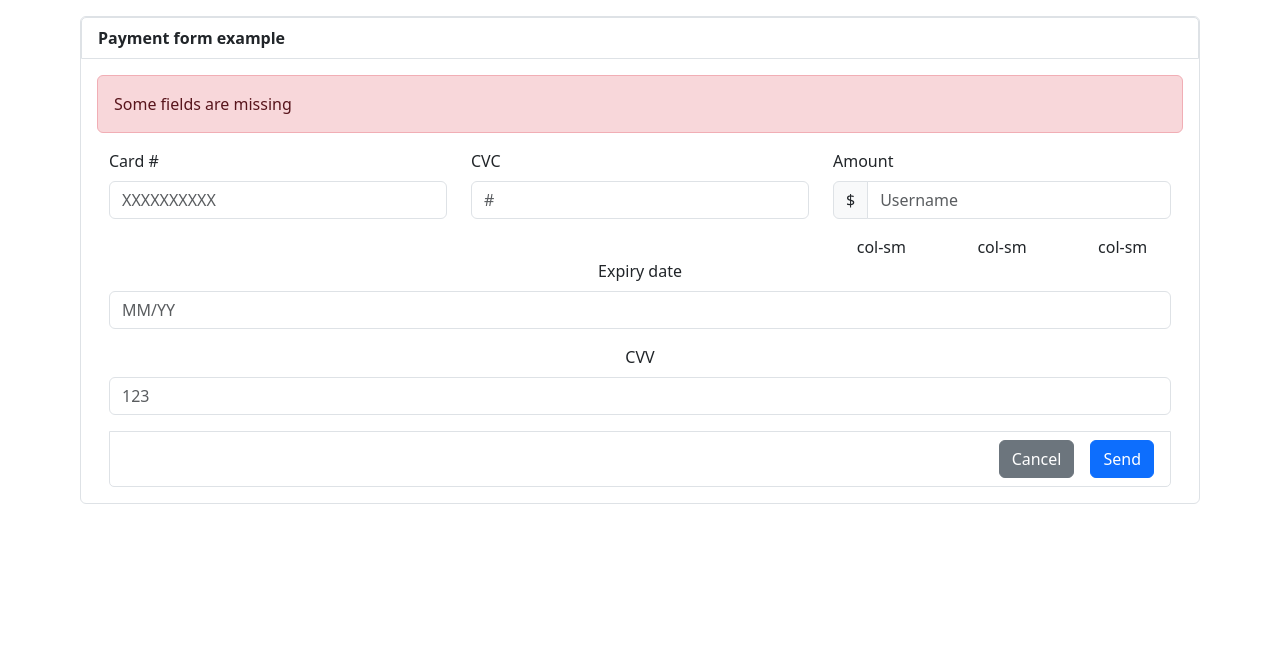
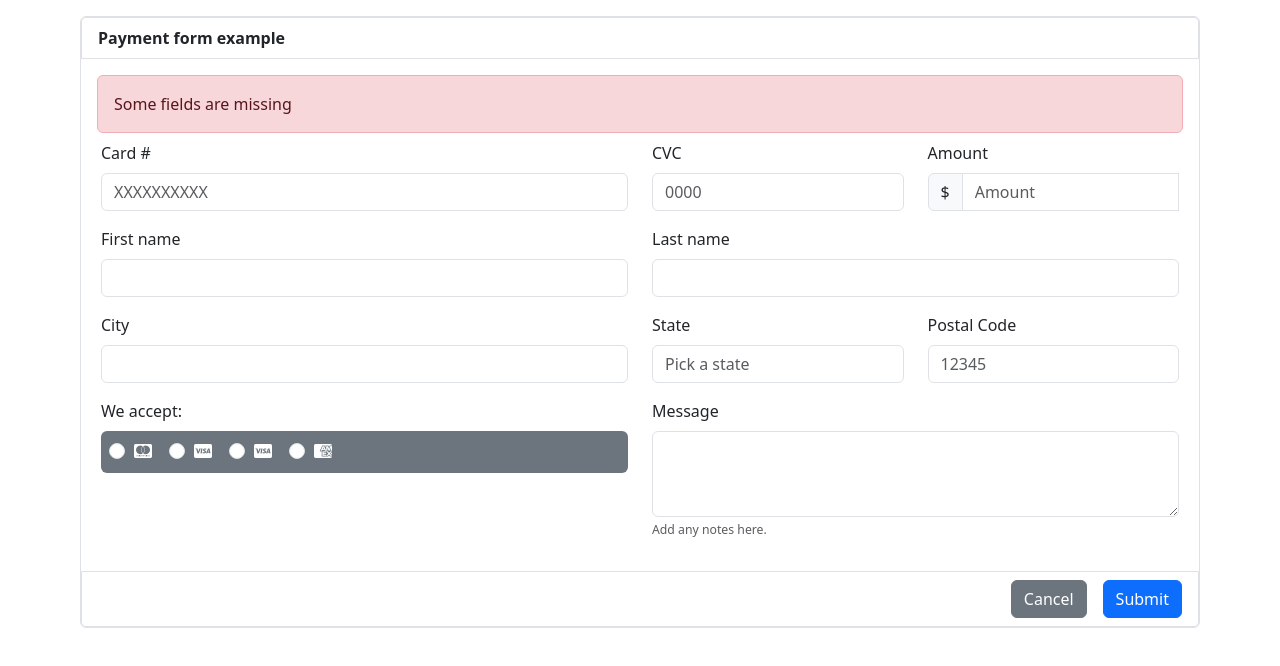
Before and after one commit to 4GeeksAcademy/-spain-fs-pt-139---Create-a-HTML5-form---Moises, a plain HTML site: page index.html in a window 1280 px wide. Drawn offline with nearby package versions, Linux system fonts and the light colour scheme.

Commit message:
finalizado

```diff
--- a/index.html
+++ b/index.html
@@ -7,68 +7,153 @@
     <title>Bootstrap demo</title>
     <link href="https://cdn.jsdelivr.net/npm/bootstrap@5.3.8/dist/css/bootstrap.min.css" rel="stylesheet"
         integrity="sha384-sRIl4kxILFvY47J16cr9ZwB07vP4J8+LH7qKQnuqkuIAvNWLzeN8tE5YBujZqJLB" crossorigin="anonymous">
+    <link rel="stylesheet" href="https://cdnjs.cloudflare.com/ajax/libs/font-awesome/7.0.1/css/all.min.css"
+        integrity="sha512-2SwdPD6INVrV/lHTZbO2nodKhrnDdJK9/kg2XD1r9uGqPo1cUbujc+IYdlYdEErWNu69gVcYgdxlmVmzTWnetw=="
+        crossorigin="anonymous" referrerpolicy="no-referrer" />
 </head>
 
 <body class="d-flex justify-content-center mt-3">
     <div class="card border mb-3 d-flex justify-content-center" style="width: 70rem;">
         <div class="card-header bg-transparent border"><strong>Payment form example</strong></div>
-        <div class="card-body">
-            <div class="alert alert-danger" role="alert">
+        <div class="card-body ">
+            <div class="alert alert-danger mb-4" role="alert">
                 Some fields are missing
             </div>
-            <form>
+
+            <form class="row g-3 needs validation" >
                 <div class="container text-center">
                     <div class="row">
-                        <div class="col-4">
+
+
+                        <div class="col-6">
                             <div class="mb-3">
                                 <label for="cardNumber" class="form-label d-flex justify-content-start">Card #</label>
-                                <input type="text" class="form-control" id="cardNumber" placeholder="XXXXXXXXXX">
+                                <input type="text" class="form-control" id="cardNumber" value="" required placeholder="XXXXXXXXXX">
+                            <div class="valid-feedback">
+                                    Looks good!
+                            </div>
+                                <div class="invalid-feedback">
+                                    Please enter a valid card number.
+                                </div>
                             </div>
                         </div>
-                        <div class="col-4">
+                        <div class="col-3">
                             <div class="mb-3">
                                 <label for="CVC" class="form-label d-flex justify-content-start">CVC</label>
-                                <input type="text" class="form-control" id="CVC" placeholder="#">
+                                <input type="text" class="form-control" id="CVC" value="" required placeholder="0000">
+                                <div class="valid-feedback">
+                                    Looks good!
+                                </div>
+                                <div class="invalid-feedback">
+                                    Please enter a valid CVC.
+                                </div>
                             </div>
                         </div>
-                        <div class="col-4">
+                        <div class="col-3">
                             <div class="mb-3">
-                                <label for="amount" class="form-label d-flex justify-content-start">
-                                    Amount
-                                </label>
+                                <label for="amount" class="form-label d-flex justify-content-start">Amount</label>
                                 <div class="input-group">
                                     <div class="input-group-text">$</div>
-                                    <input type="text" class="form-control" id="autoSizingInputGroup"
-                                        placeholder="Username">
+                                    <input type="number" class="form-control" id="autoSizingInputGroup" value="" required
+                                        placeholder="Amount">
+                                    <div class="valid-feedback">
+                                    Looks good!
                                 </div>
-                            </div>
-
-                            <div class="row">
-                                <div class="col-sm">col-sm
+                                <div class="invalid-feedback">
+                                    Please enter a valid amount.
                                 </div>
-                                <div class="col-sm">col-sm</div>
-                                <div class="col-sm">col-sm</div>
+                                </div>
                             </div>
                         </div>
 
-                        <div class="mb-3">
-                            <label for="expiryDate" class="form-label">Expiry date</label>
-                            <input type="text" class="form-control" id="expiryDate" placeholder="MM/YY">
+
+                        <div class="col-6">
+                            <div class="mb-3">
+                                <label for="cardNumber" class="form-label d-flex justify-content-start">First
+                                    name</label>
+                                <input type="text" class="form-control" id="First name" value="" required>
+                                <div class="valid-feedback">
+                                    Looks good!
+                                </div>
+                                <div class="invalid-feedback">
+                                    Please enter a valid first name.
+                                </div>
+                            </div>
                         </div>
-                        <div class="mb-3">
-                            <label for="cvv" class="form-label">CVV</label>
-                            <input type="text" class="form-control" id="cvv" placeholder="123">
+                        <div class="col-6">
+                            <div class="mb-3">
+                                <label for="cardNumber" class="form-label d-flex justify-content-start">Last
+                                    name</label>
+                                <input type="text" class="form-control" id="Last name" value="" required>
+                            </div>
                         </div>
-                    </div>
-                    <div class="card-footer bg-transparent border d-flex justify-content-end">
-                        <button class="btn btn-secondary ms-3" type="submit">Cancel</button>
-                        <button class="btn btn-primary ms-3" type="submit">Send</button>
+
+
+                        <div class="col-6">
+                            <div class="mb-3">
+                                <label for="expiryDate" class="form-label d-flex justify-content-start">City</label>
+                                <input type="text" class="form-control" id="expiryDate" value="" required>
+                            </div>
+                        </div>
+                        <div class="col-3">
+                            <div class="mb-3">
+                                <label for="cvv" class="form-label d-flex justify-content-start">State</label>
+                                <input type="text" class="form-control" id="cvv" value="" required placeholder="Pick a state">
+                            </div>
+                        </div>
+                        <div class="col-3">
+                            <div class="mb-3">
+                                <label for="cvv" class="form-label d-flex justify-content-start">Postal Code</label>
+                                <input type="text" class="form-control" id="cvv" value="" required placeholder="12345">
+                            </div>
+                        </div>
+
+
+                        <div class="col-6">
+                            <label for="cardNumber" class="form-label d-flex justify-content-start">We accept:</label>
+                            <div class= "text-white bg-secondary d-flex justify-content-start p-2 rounded">
+                                <div class="form-check form-check-inline ">
+                                    <input class="form-check-input " type="radio" name="inlineRadioOptions" id="inlineRadio1"
+                                        value="option1" required>
+                                    <label class="form-check-label" for="inlineRadio1"><i class="fa-brands fa-cc-mastercard"></i></label>
+                                </div>
+                                <div class="form-check form-check-inline">
+                                    <input class="form-check-input" type="radio" name="inlineRadioOptions" id="inlineRadio2"
+                                        value="option2" required>
+                                    <label class="form-check-label" for="inlineRadio2"><i class="fa-brands fa-cc-visa"></i></label>
+                                </div>
+                                <div class="form-check form-check-inline">
+                                    <input class="form-check-input" type="radio" name="inlineRadioOptions" id="inlineRadio3"
+                                        value="option3" required>
+                                    <label class="form-check-label" for="inlineRadio3"><i class="fa-brands fa-cc-visa"></i></label>
+                                </div>
+                                <div class="form-check form-check-inline">
+                                    <input class="form-check-input" type="radio" name="inlineRadioOptions" id="inlineRadio4"
+                                        value="option4" required >
+                                    <label class="form-check-label" for="inlineRadio4"><i class="fa-brands fa-cc-amex"></i></label>
+                                </div>
+                            </div>
+                        </div>
+                        <div class="col-6 ">
+
+                            <label for="cardNumber" class="form-label d-flex justify-content-start">Message</label>
+                            <textarea class="form-control" id="exampleFormControlTextarea1" rows="3"></textarea>
+                            <p class="form-text d-flex justify-content-start"><small>Add any notes here.</small></p>
+
+                        </div>
+
+
                     </div>
                 </div>
-            </form>
+
         </div>
 
+                <div class="card-footer bg-transparent border d-flex justify-content-end">
+                    <button class="btn btn-secondary ms-3" type="submit">Cancel</button>
+                    <button class="btn btn-primary ms-3" type="submit">Submit</button>
+                </div>
     </div>
+    </form>
     <script src="https://cdn.jsdelivr.net/npm/bootstrap@5.3.8/dist/js/bootstrap.bundle.min.js"
         integrity="sha384-FKyoEForCGlyvwx9Hj09JcYn3nv7wiPVlz7YYwJrWVcXK/BmnVDxM+D2scQbITxI"
         crossorigin="anonymous"></script>
```
